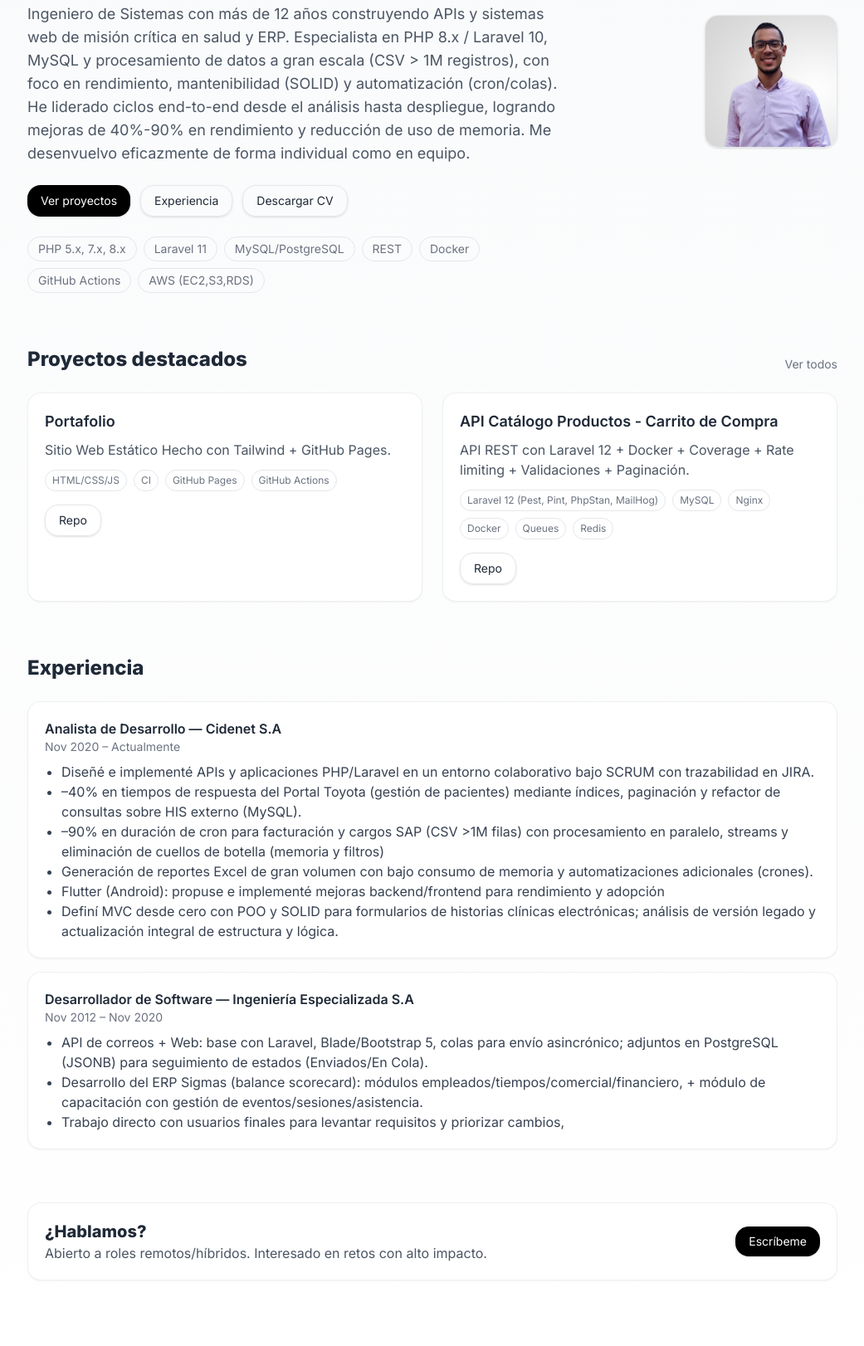
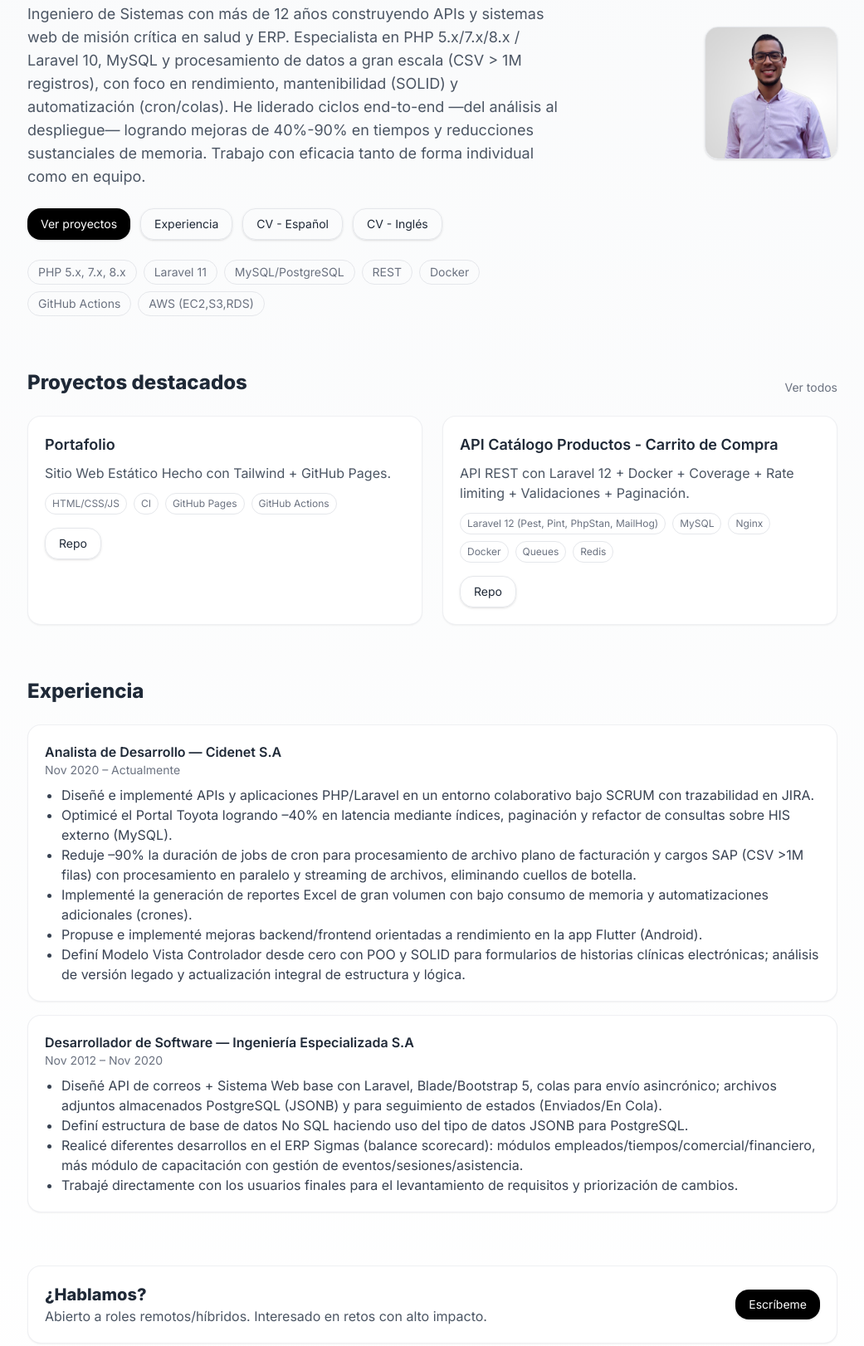
Before and after one commit to cristhianbarros/cristhianbarros.github.io, a website: page portfolio/src/index.html in a window 1280 px wide. Shown: the part 275-1897 px from the top of the page at 83% size, without its empty margins (119-1160 px from the left). Drawn offline with Linux system fonts and the light colour scheme.

Commit message:
Feature: Uptading resume description and resume. In addition, I added the resume file in english version.

```diff
--- a/portfolio/src/index.html
+++ b/portfolio/src/index.html
@@ -36,7 +36,7 @@
             rel="noreferrer"
             >GitHub</a
           >
-          <a class="btn border" href="mailto:cristhianbarros91@hotmail.com"
+          <a class="btn border" href="mailto:cristhianbarros@outlook.com"
             >Contacto</a
           >
         </div>
@@ -53,22 +53,18 @@
             <span class="text-gray-500">+</span> Cloud
           </h1>
           <p class="mt-4 text-lg text-gray-600">
-            Ingeniero de Sistemas con más de 12 años construyendo APIs y
-            sistemas web de misión crítica en salud y ERP. Especialista en PHP
-            8.x / Laravel 10, MySQL y procesamiento de datos a gran escala (CSV
-            > 1M registros), con foco en rendimiento, mantenibilidad (SOLID) y
-            automatización (cron/colas). He liderado ciclos end-to-end desde el
-            análisis hasta despliegue, logrando mejoras de 40%-90% en
-            rendimiento y reducción de uso de memoria. Me desenvuelvo
-            eficazmente de forma individual como en equipo.
+            Ingeniero de Sistemas con más de 12 años construyendo APIs y sistemas web de misión crítica en salud y ERP. Especialista en PHP 5.x/7.x/8.x / Laravel 10, MySQL y procesamiento de datos a gran escala (CSV > 1M registros), con foco en rendimiento, mantenibilidad (SOLID) y automatización (cron/colas). He liderado ciclos end-to-end —del análisis al despliegue— logrando mejoras de 40%-90% en tiempos y reducciones sustanciales de memoria. Trabajo con eficacia tanto de forma individual como en equipo.
           </p>
           <div class="mt-6 flex flex-wrap gap-3">
             <a class="btn bg-black text-white" href="#proyectos"
               >Ver proyectos</a
             >
             <a class="btn border" href="#experiencia">Experiencia</a>
-            <a class="btn border" href="./assets/cv_es.pdf" target="_blank"
-              >Descargar CV</a
+            <a class="btn border" title="Descargar CV - Español" href="./assets/cv_es.pdf" target="_blank"
+              >CV - Español</a
+            >
+            <a class="btn border" title="Descargar CV - Inglés" href="./assets/cv_en.pdf" target="_blank"
+              >CV - Inglés</a
             >
           </div>
           <ul class="mt-6 flex flex-wrap gap-2 text-sm text-gray-500">
@@ -219,27 +215,19 @@
                 entorno colaborativo bajo SCRUM con trazabilidad en JIRA.
               </li>
               <li>
-                –40% en tiempos de respuesta del Portal Toyota (gestión de
-                pacientes) mediante índices, paginación y refactor de consultas
-                sobre HIS externo (MySQL).
+                Optimicé el Portal Toyota logrando –40% en latencia mediante índices, paginación y refactor de consultas sobre HIS externo (MySQL).
               </li>
               <li>
-                –90% en duración de cron para facturación y cargos SAP (CSV >1M
-                filas) con procesamiento en paralelo, streams y eliminación de
-                cuellos de botella (memoria y filtros)
+                Reduje –90% la duración de jobs de cron para procesamiento de archivo plano de facturación y cargos SAP (CSV >1M filas) con procesamiento en paralelo y streaming de archivos, eliminando cuellos de botella.
               </li>
               <li>
-                Generación de reportes Excel de gran volumen con bajo consumo de
-                memoria y automatizaciones adicionales (crones).
+                Implementé la generación de reportes Excel de gran volumen con bajo consumo de memoria y automatizaciones adicionales (crones).
               </li>
               <li>
-                Flutter (Android): propuse e implementé mejoras backend/frontend
-                para rendimiento y adopción
+                Propuse e implementé mejoras backend/frontend orientadas a rendimiento en la app Flutter (Android).
               </li>
               <li>
-                Definí MVC desde cero con POO y SOLID para formularios de
-                historias clínicas electrónicas; análisis de versión legado y
-                actualización integral de estructura y lógica.
+                Definí Modelo Vista Controlador desde cero con POO y SOLID para formularios de historias clínicas electrónicas; análisis de versión legado y actualización integral de estructura y lógica.
               </li>
             </ul>
           </article>
@@ -250,19 +238,15 @@
             <p class="text-sm text-gray-500">Nov 2012 – Nov 2020</p>
             <ul class="mt-2 list-disc pl-5 text-gray-700">
               <li>
-                API de correos + Web: base con Laravel, Blade/Bootstrap 5, colas
-                para envío asincrónico; adjuntos en PostgreSQL (JSONB) para
-                seguimiento de estados (Enviados/En Cola).
+                Diseñé API de correos + Sistema Web base con Laravel, Blade/Bootstrap 5, colas para envío asincrónico; archivos adjuntos almacenados PostgreSQL (JSONB) y para seguimiento de estados (Enviados/En Cola).
               </li>
               <li>
-                Desarrollo del ERP Sigmas (balance scorecard): módulos
-                empleados/tiempos/comercial/financiero, + módulo de capacitación
-                con gestión de eventos/sesiones/asistencia.
+               Definí estructura de base de datos No SQL haciendo uso del tipo de datos JSONB para PostgreSQL.
               </li>
               <li>
-                Trabajo directo con usuarios finales para levantar requisitos y
-                priorizar cambios,
+                Realicé diferentes desarrollos en el ERP Sigmas (balance scorecard): módulos empleados/tiempos/comercial/financiero, más módulo de capacitación con gestión de eventos/sesiones/asistencia.
               </li>
+              <li>Trabajé directamente con los usuarios finales para el levantamiento de requisitos y priorización de cambios.</li>
             </ul>
           </article>
         </div>
@@ -282,7 +266,7 @@
           </div>
           <a
             class="btn bg-black text-white mt-4 md:mt-0"
-            href="mailto:cristhianbarros91@hotmail.com"
+            href="mailto:cristhianbarros@outlook.com"
             >Escríbeme</a
           >
         </div>
@@ -299,7 +283,7 @@
       const me = {
         name: "Cristhian Andrés Barros",
         role: "Desarrollador Senior PHP",
-        mail: "cristhianbarros91@hotmail.com",
+        mail: "cristhianbarros@outlook.com",
       };
 
       document.getElementById("footer-name").textContent = me.name;
```
Also changed, not shown: 2 other files.
